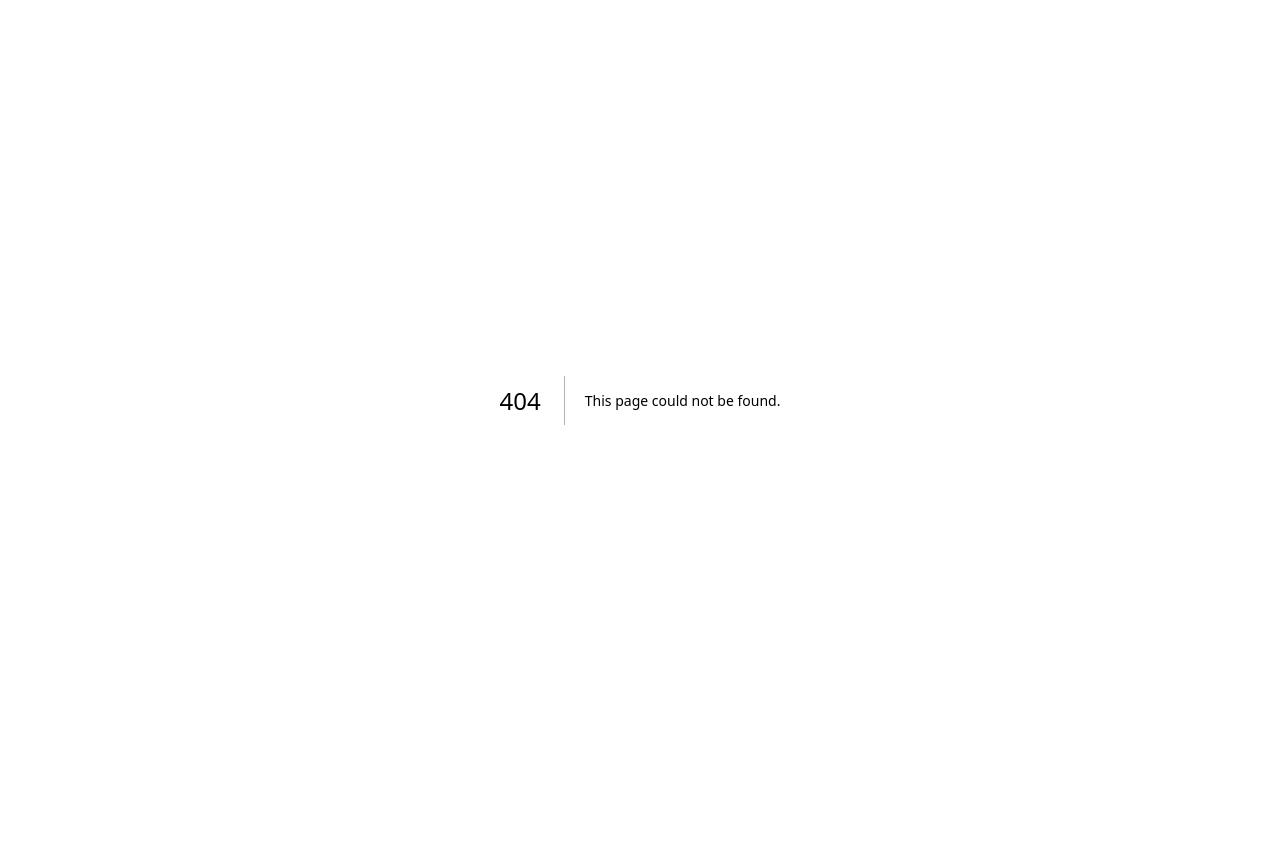
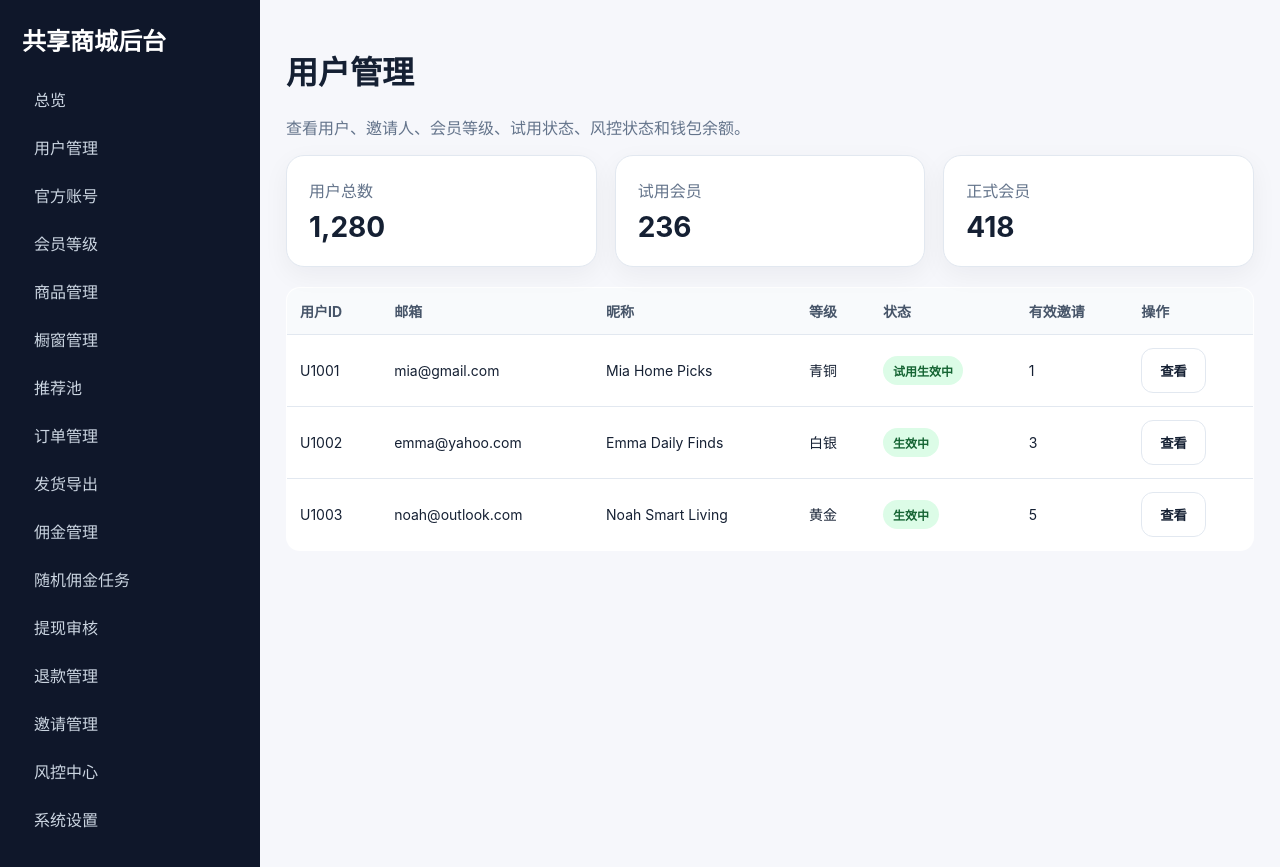
Before and after one commit to ljh285218864-hue/123456, a Next.js app: page /admin/users in a window 1280 px wide. Before the commit this address had no page. Before the commit the page ends 800 px from the top, so only its background shows below. Built offline with nearby package versions, Linux system fonts and the light colour scheme.

Commit message:
Add users admin page

```diff
--- /dev/null
+++ b/app/admin/users/page.tsx
@@ -0,0 +1,19 @@
+import { sampleUsers } from '@/lib/mock-data';
+
+export default function UsersPage() {
+  return (
+    <>
+      <h1>用户管理</h1>
+      <p className="muted">查看用户、邀请人、会员等级、试用状态、风控状态和钱包余额。</p>
+      <div className="grid grid-3" style={{ marginBottom: 20 }}>
+        <div className="card stat"><span className="muted">用户总数</span><strong>1,280</strong></div>
+        <div className="card stat"><span className="muted">试用会员</span><strong>236</strong></div>
+        <div className="card stat"><span className="muted">正式会员</span><strong>418</strong></div>
+      </div>
+      <table className="table">
+        <thead><tr><th>用户ID</th><th>邮箱</th><th>昵称</th><th>等级</th><th>状态</th><th>有效邀请</th><th>操作</th></tr></thead>
+        <tbody>{sampleUsers.map(user => <tr key={user.id}><td>{user.id}</td><td>{user.email}</td><td>{user.nickname}</td><td>{user.level}</td><td><span className="pill">{user.status}</span></td><td>{user.invites}</td><td><button className="btn ghost">查看</button></td></tr>)}</tbody>
+      </table>
+    </>
+  );
+}
```
